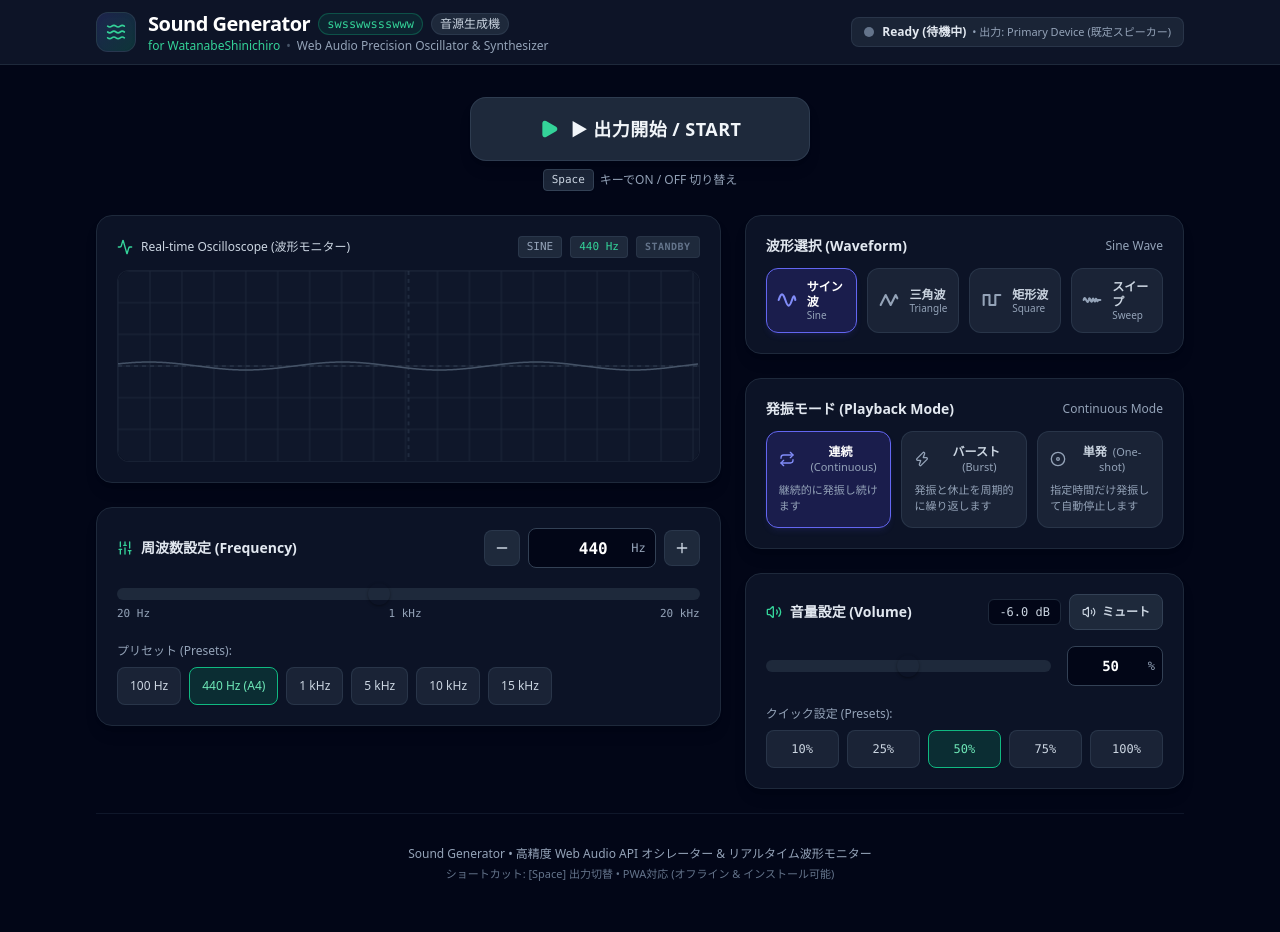
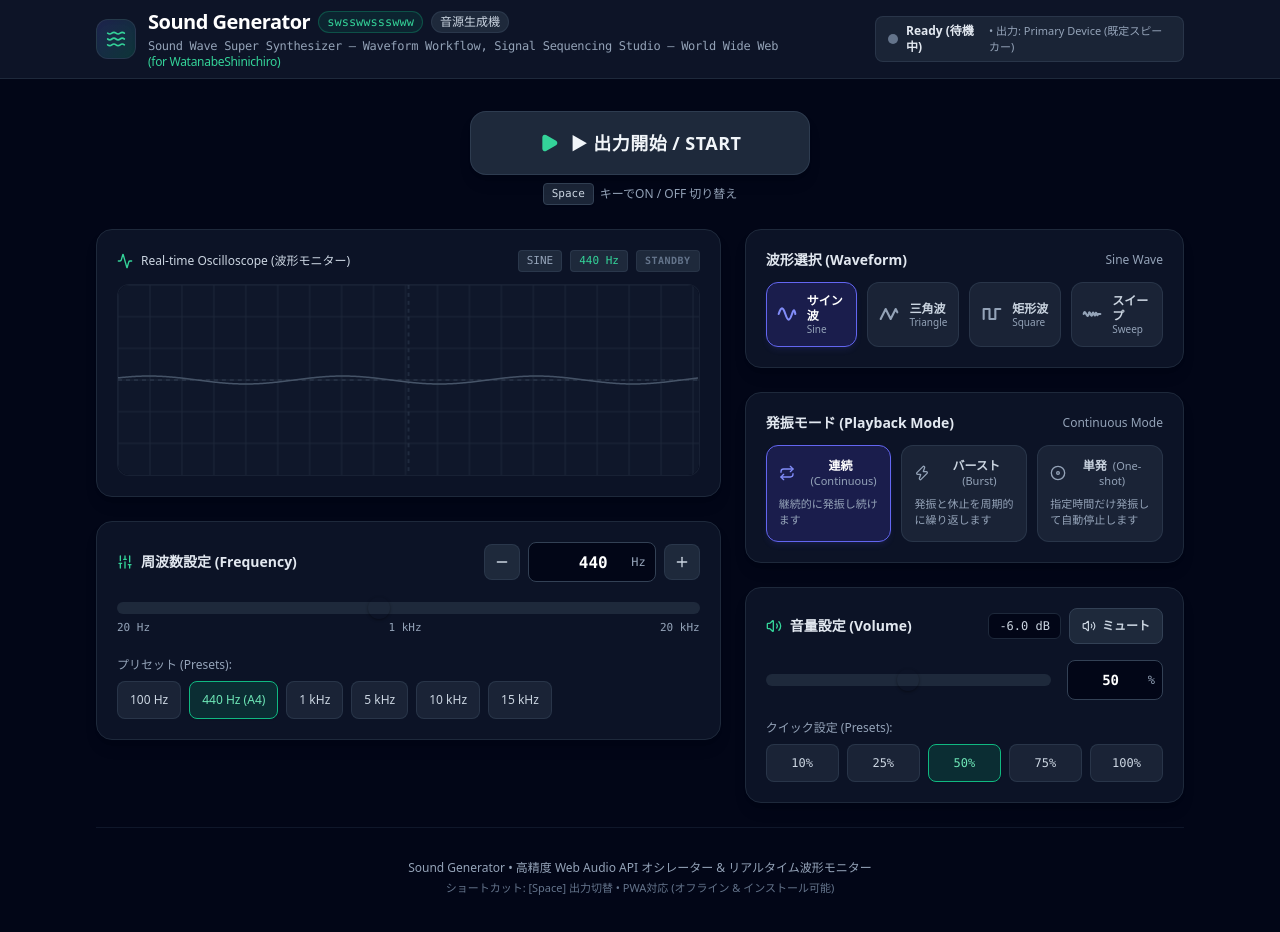
Before and after one commit to KikuchiMakoto/swsswwssswww, a React (Vite) app: page / in a window 1280 px wide. Shown: the top 932 px of the page. Built offline with nearby package versions, Linux system fonts and the light colour scheme.

Commit message:
feat(branding): adopt Sound Wave Super Synthesizer formal backronym across UI, manifest, and README

```diff
--- a/index.html
+++ b/index.html
@@ -3,8 +3,8 @@
   <head>
     <meta charset="UTF-8" />
     <meta name="viewport" content="width=device-width, initial-scale=1.0, maximum-scale=1.0, user-scalable=no, viewport-fit=cover" />
-    <title>Sound Generator | swsswwssswww (for WatanabeShinichiro)</title>
-    <meta name="description" content="swsswwssswww - WatanabeShinichiro向け ChromeOS・Chrome・モバイル対応 高精度PWA音源生成機（サイン・三角・矩形・スイープ / ループ・バースト・単発）" />
+    <title>swsswwssswww | Sound Wave Super Synthesizer (for WatanabeShinichiro)</title>
+    <meta name="description" content="swsswwssswww (Sound Wave Super Synthesizer — Waveform Workflow, Signal Sequencing Studio — World Wide Web) - WatanabeShinichiro向け ChromeOS・Chrome・モバイル対応 高精度PWA音源生成機" />
     <meta name="theme-color" content="#090d16" />
 
     <!-- Favicon & Icons -->
--- a/src/components/Header.tsx
+++ b/src/components/Header.tsx
@@ -56,10 +56,10 @@ export const Header: React.FC<HeaderProps> = ({
 
   return (
     <header className="w-full bg-slate-900/90 backdrop-blur-md border-b border-slate-800 sticky top-0 z-40 transition-colors">
-      <div className="max-w-6xl mx-auto px-4 sm:px-6 lg:px-8 h-16 flex items-center justify-between gap-4">
+      <div className="max-w-6xl mx-auto px-4 sm:px-6 lg:px-8 min-h-16 py-2 flex items-center justify-between gap-4">
         {/* Brand / Title */}
         <div className="flex items-center gap-3">
-          <div className="flex items-center justify-center w-10 h-10 rounded-xl bg-gradient-to-br from-indigo-500/20 to-emerald-500/20 border border-slate-700/60 text-emerald-400 shadow-inner">
+          <div className="flex items-center justify-center w-10 h-10 rounded-xl bg-gradient-to-br from-indigo-500/20 to-emerald-500/20 border border-slate-700/60 text-emerald-400 shadow-inner shrink-0">
             <Waves className="w-5 h-5 text-emerald-400" />
           </div>
           <div>
@@ -67,17 +67,19 @@ export const Header: React.FC<HeaderProps> = ({
               <h1 className="text-lg sm:text-xl font-bold tracking-tight text-white">
                 Sound Generator
               </h1>
-              <span className="text-xs px-2 py-0.5 rounded-full bg-emerald-500/10 border border-emerald-500/30 text-emerald-400 font-mono font-medium">
+              <span
+                className="text-xs px-2 py-0.5 rounded-full bg-emerald-500/10 border border-emerald-500/30 text-emerald-400 font-mono font-medium cursor-help"
+                title="Sound Wave Super Synthesizer — Waveform Workflow, Signal Sequencing Studio — World Wide Web"
+              >
                 swsswwssswww
               </span>
               <span className="text-xs px-2 py-0.5 rounded-full font-medium bg-slate-800 text-slate-300 border border-slate-700/60 hidden sm:inline-block">
                 音源生成機
               </span>
             </div>
-            <p className="text-xs text-slate-400 flex items-center gap-1.5">
-              <span className="text-emerald-400 font-medium">for WatanabeShinichiro</span>
-              <span className="text-slate-600 hidden sm:inline">•</span>
-              <span className="hidden sm:inline">Web Audio Precision Oscillator & Synthesizer</span>
+            <p className="text-[11px] sm:text-xs text-slate-400 font-mono tracking-tight leading-tight mt-0.5">
+              <span>Sound Wave Super Synthesizer — Waveform Workflow, Signal Sequencing Studio — World Wide Web</span>{' '}
+              <span className="text-emerald-400 font-sans font-medium whitespace-nowrap">(for WatanabeShinichiro)</span>
             </p>
           </div>
         </div>
--- a/vite.config.ts
+++ b/vite.config.ts
@@ -10,9 +10,9 @@ export default defineConfig({
       registerType: 'autoUpdate',
       includeAssets: ['favicon.svg', 'apple-touch-icon.png', 'pwa-192x192.png', 'pwa-512x512.png'],
       manifest: {
-        name: 'swsswwssswww Sound Generator (for WatanabeShinichiro)',
+        name: 'swsswwssswww - Sound Wave Super Synthesizer (for WatanabeShinichiro)',
         short_name: 'swsswwssswww',
-        description: 'swsswwssswww - WatanabeShinichiro向け ChromeOS・Chrome・モバイル対応 高精度PWA音源生成機',
+        description: 'Sound Wave Super Synthesizer — Waveform Workflow, Signal Sequencing Studio — World Wide Web (for WatanabeShinichiro)',
         theme_color: '#090d16',
         background_color: '#090d16',
         display: 'standalone',
```
Also changed, not shown: 2 other files (tests, documents, lock files or other folders).
